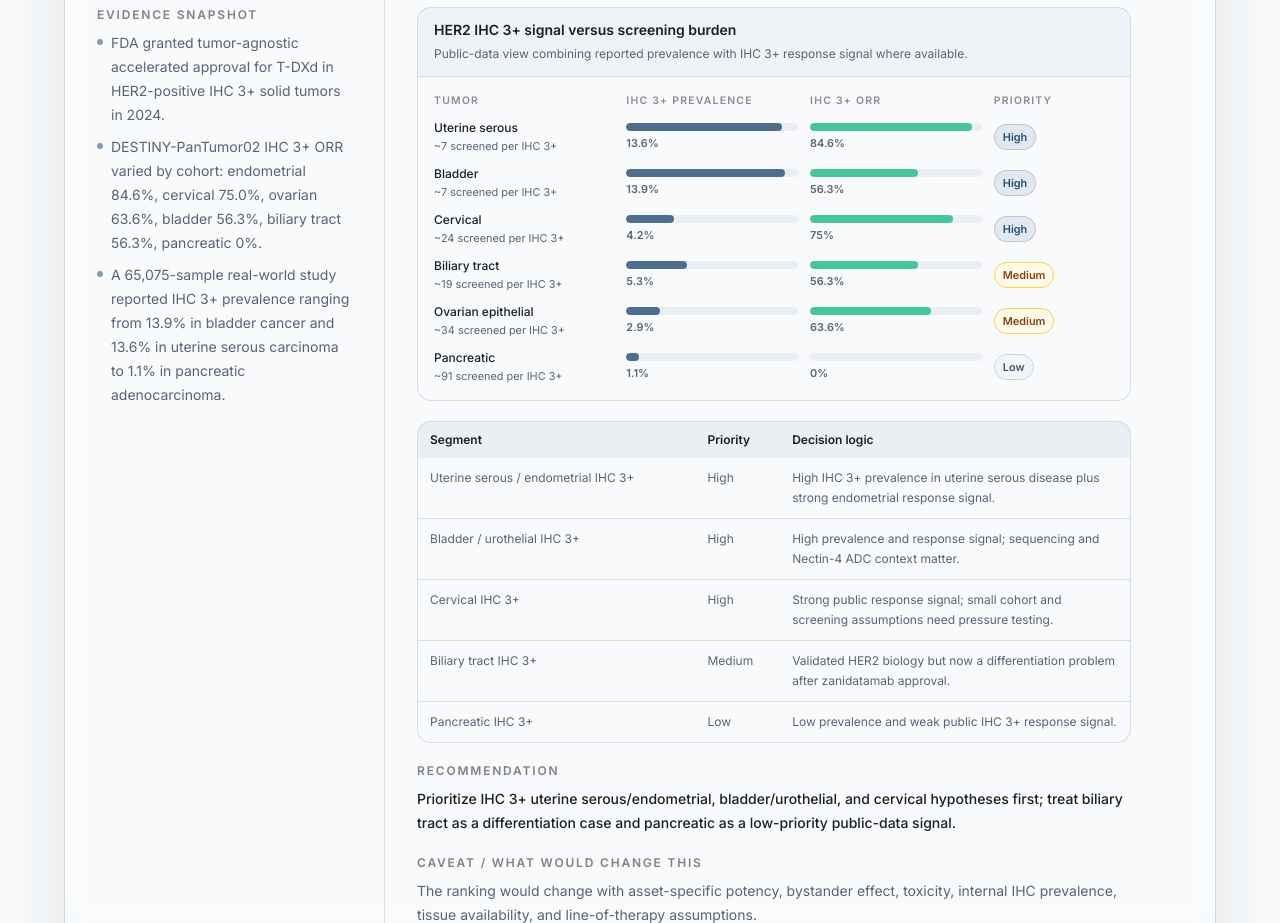
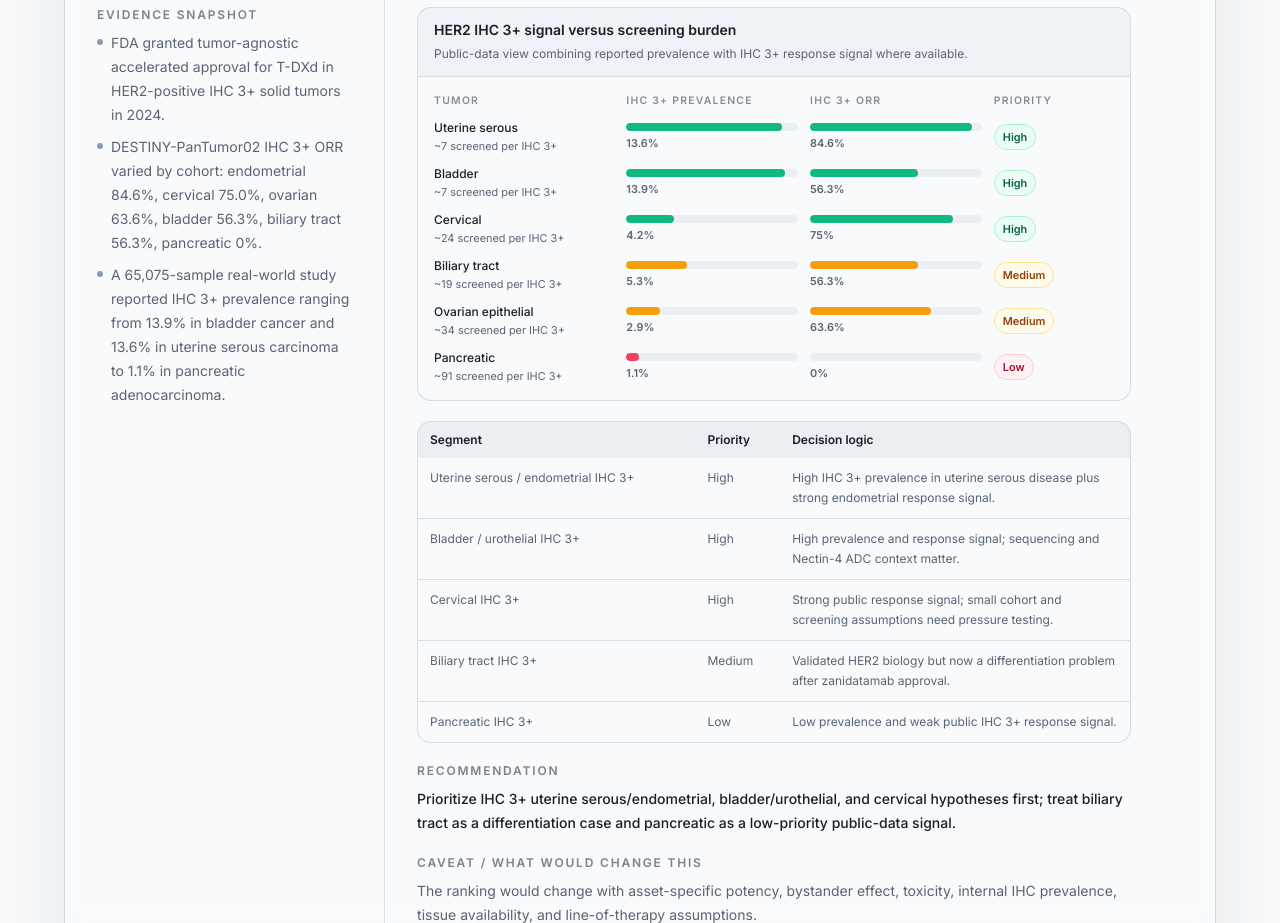
Before and after one commit to Qin-tjo/website, a Next.js app: page / in a window 1280 px wide. Shown: the part 2980-3903 px from the top of the page. Built offline with nearby package versions, Linux system fonts and the light colour scheme.

Commit message:
Standardize sample work tier colors

```diff
--- a/src/components/selected-work.tsx
+++ b/src/components/selected-work.tsx
@@ -15,6 +15,35 @@ const labelTone: Record<string, string> = {
   "Example artifact": "border-primary/20 bg-primary/10 text-primary",
   "Concept example": "border-blue-200 bg-blue-50 text-blue-800",
   "Sample artifact": "border-slate-300 bg-slate-100 text-slate-700",
+};
+
+type Tier = "High" | "Medium" | "Low";
+
+const tierTone: Record<Tier, { pill: string; bar: string; softBar: string; text: string }> = {
+  High: {
+    pill: "border-emerald-200 bg-emerald-50 text-emerald-800",
+    bar: "bg-emerald-500",
+    softBar: "bg-emerald-300",
+    text: "text-emerald-700",
+  },
+  Medium: {
+    pill: "border-amber-200 bg-amber-50 text-amber-800",
+    bar: "bg-amber-500",
+    softBar: "bg-amber-300",
+    text: "text-amber-700",
+  },
+  Low: {
+    pill: "border-rose-200 bg-rose-50 text-rose-800",
+    bar: "bg-rose-500",
+    softBar: "bg-rose-300",
+    text: "text-rose-700",
+  },
+};
+
+const targetTierTone: Record<Tier, string> = {
+  High: tierTone.High.bar,
+  Medium: tierTone.Medium.bar,
+  Low: tierTone.Low.bar,
 };
 
 export function SelectedWork() {
@@ -139,8 +168,8 @@ function Her2ExpansionVisual({ visual }: { visual: Extract<ProjectVisual, { kind
             <p className="font-medium text-foreground">{row.tumor}</p>
             <p className="mt-0.5 text-[0.68rem] text-muted-foreground">{row.screenBurden}</p>
           </div>
-          <MetricBar value={row.prevalence} max={maxPrevalence} label={`${row.prevalence}%`} tone="blue" />
-          <MetricBar value={row.response ?? 0} max={maxResponse} label={row.response === null ? "n/a" : `${row.response}%`} tone="green" muted={row.response === null} />
+          <MetricBar value={row.prevalence} max={maxPrevalence} label={`${row.prevalence}%`} tier={row.priority} />
+          <MetricBar value={row.response ?? 0} max={maxResponse} label={row.response === null ? "n/a" : `${row.response}%`} tier={row.priority} muted={row.response === null} />
           <PriorityPill priority={row.priority} />
         </div>
       ))}
@@ -200,7 +229,7 @@ function TargetRankingVisual({ visual }: { visual: Extract<ProjectVisual, { kind
             <div className="grid grid-cols-5 gap-1.5">
               {[row.expression, row.safety, row.assay, row.feasibility, row.competition].map((value, index) => (
                 <div key={`${row.candidate}-${index}`} className="h-2 overflow-hidden rounded-full bg-muted">
-                  <div className="h-full rounded-full bg-primary/75" style={{ width: `${value * 20}%` }} />
+                  <div className={cn("h-full rounded-full", tierTone[row.confidence].bar)} style={{ width: `${value * 20}%` }} />
                 </div>
               ))}
             </div>
@@ -230,11 +259,11 @@ function BiomarkerReviewVisual({ visual }: { visual: Extract<ProjectVisual, { ki
                 <div className="relative h-5 rounded bg-muted">
                   <div className="absolute left-1/2 top-0 h-full w-px bg-border" />
                   <div
-                    className={cn("absolute top-1 h-3 rounded", isResponse ? "right-1/2 bg-primary" : "left-1/2 bg-rose-400")}
+                    className={cn("absolute top-1 h-3 rounded", isResponse ? `right-1/2 ${targetTierTone[patient.target]}` : "left-1/2 bg-rose-500")}
                     style={{ width: `${width}%` }}
                   />
                 </div>
-                <span className={cn("font-semibold", isResponse ? "text-primary" : "text-rose-600")}>{patient.change}%</span>
+                <span className={cn("font-semibold", isResponse ? tierTone[patient.target].text : tierTone.Low.text)}>{patient.change}%</span>
               </div>
             );
           })}
@@ -247,7 +276,7 @@ function BiomarkerReviewVisual({ visual }: { visual: Extract<ProjectVisual, { ki
             <div key={patient.id} className="grid grid-cols-[2.1rem_1fr_2.4rem] items-center gap-2 text-xs">
               <span className="font-medium text-foreground">{patient.id}</span>
               <div className="h-5 overflow-hidden rounded bg-muted">
-                <div className={cn("h-full rounded", patient.status === "PR" ? "bg-primary" : patient.status === "SD" ? "bg-sky-300" : "bg-rose-300")} style={{ width: `${patient.duration * 10}%` }} />
+                <div className={cn("h-full rounded", patient.status === "PD" ? tierTone.Low.softBar : targetTierTone[patient.target])} style={{ width: `${patient.duration * 10}%` }} />
               </div>
               <span className="font-semibold text-foreground">{patient.status}</span>
               <span className="col-start-2 col-end-4 -mt-1 text-[0.68rem] text-muted-foreground">
@@ -286,12 +315,12 @@ function ListBlock({ label, items }: { label: string; items: string[] }) {
   );
 }
 
-function MetricBar({ value, max, label, tone, muted = false }: { value: number; max: number; label: string; tone: "blue" | "green"; muted?: boolean }) {
+function MetricBar({ value, max, label, tier, muted = false }: { value: number; max: number; label: string; tier: Tier; muted?: boolean }) {
   return (
     <div>
       <div className="h-2 overflow-hidden rounded-full bg-muted">
         <div
-          className={cn("h-full rounded-full", muted ? "bg-muted-foreground/25" : tone === "green" ? "bg-emerald-500/75" : "bg-primary/80")}
+          className={cn("h-full rounded-full", muted ? "bg-muted-foreground/25" : tierTone[tier].bar)}
           style={{ width: `${Math.min(value / max, 1) * 100}%` }}
         />
       </div>
@@ -310,14 +339,12 @@ function ScoreDots({ value }: { value: number }) {
   );
 }
 
-function PriorityPill({ priority }: { priority: "High" | "Medium" | "Low" }) {
+function PriorityPill({ priority }: { priority: Tier }) {
   return (
     <span
       className={cn(
         "w-fit rounded-full border px-2 py-1 text-[0.68rem] font-semibold",
-        priority === "High" && "border-primary/20 bg-primary/10 text-primary",
-        priority === "Medium" && "border-amber-300 bg-amber-50 text-amber-800",
-        priority === "Low" && "border-slate-300 bg-slate-100 text-slate-600",
+        tierTone[priority].pill,
       )}
     >
       {priority}
@@ -325,14 +352,12 @@ function PriorityPill({ priority }: { priority: "High" | "Medium" | "Low" }) {
   );
 }
 
-function ConfidencePill({ confidence }: { confidence: "High" | "Medium" | "Low" }) {
+function ConfidencePill({ confidence }: { confidence: Tier }) {
   return (
     <span
       className={cn(
         "w-fit rounded-full border px-2 py-1 text-[0.68rem] font-semibold",
-        confidence === "High" && "border-primary/20 bg-primary/10 text-primary",
-        confidence === "Medium" && "border-slate-300 bg-slate-100 text-slate-700",
-        confidence === "Low" && "border-amber-300 bg-amber-50 text-amber-800",
+        tierTone[confidence].pill,
       )}
     >
       {confidence}
```
